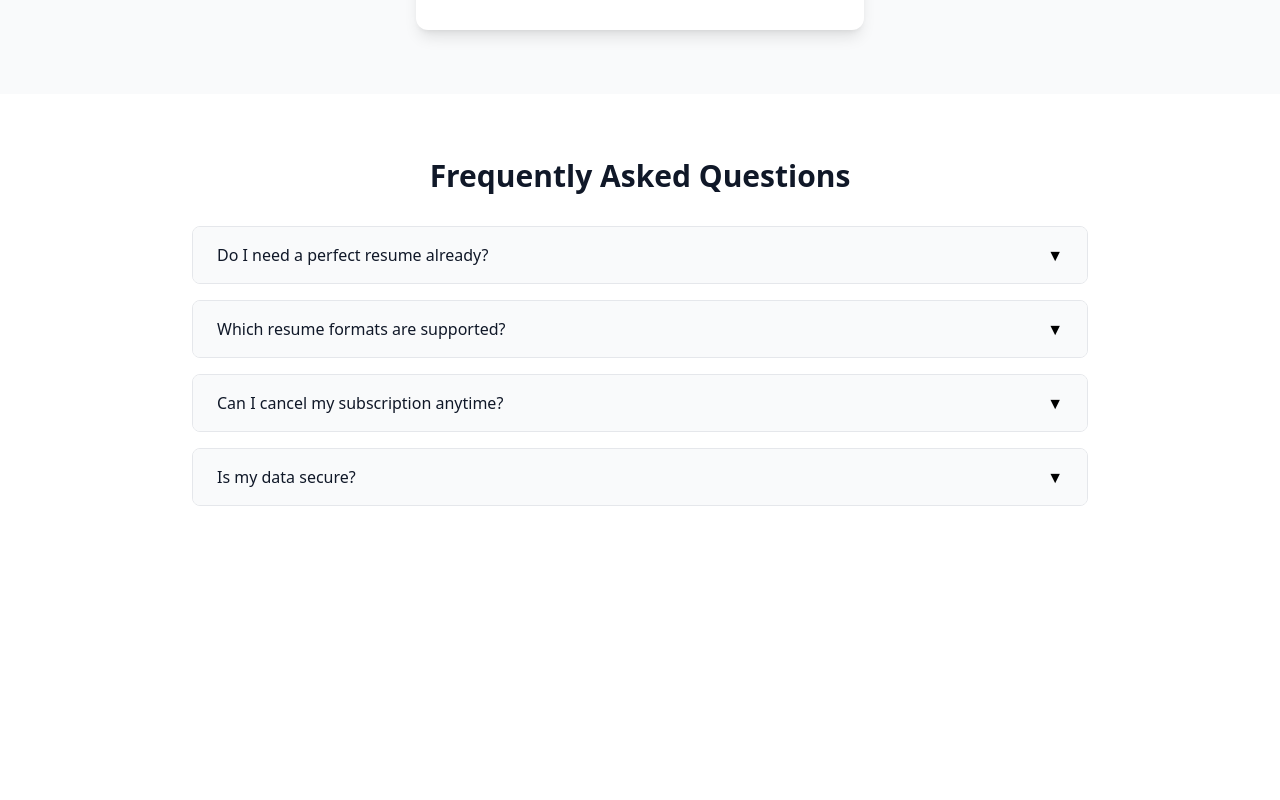
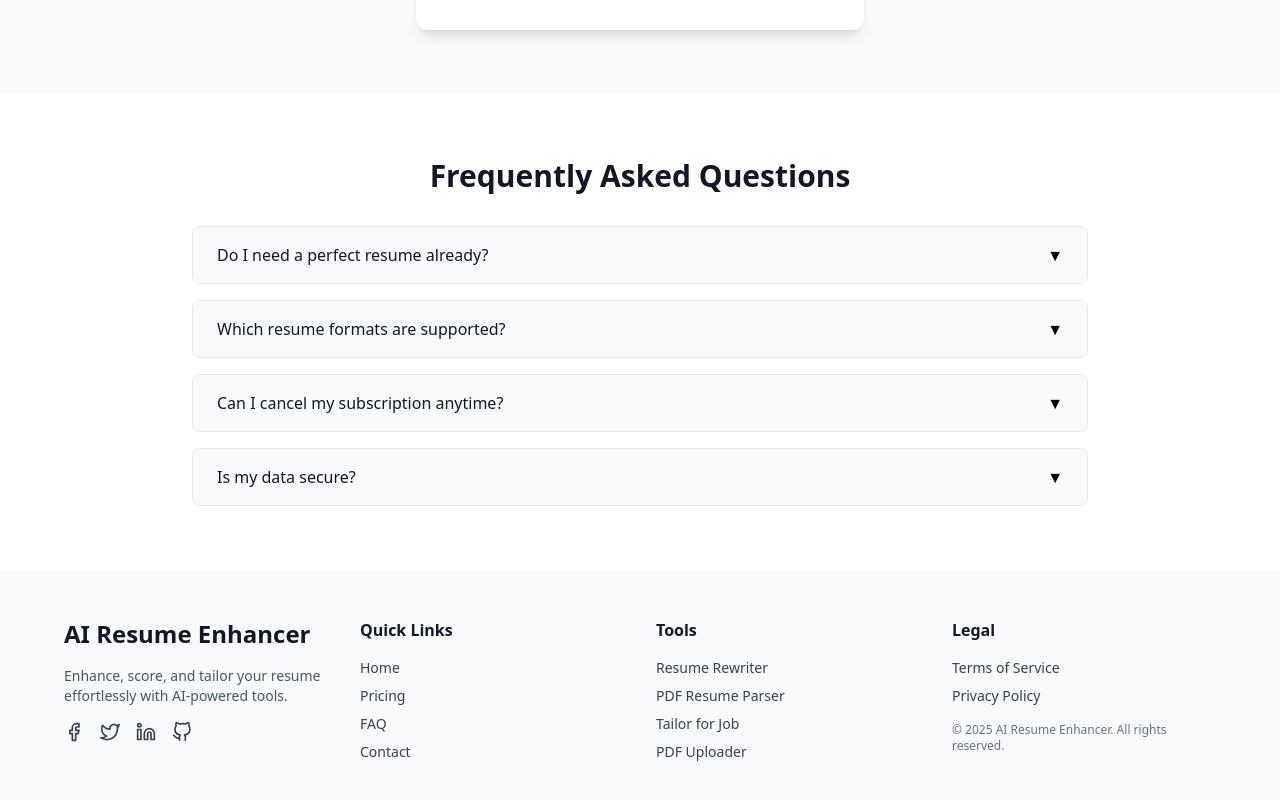
Before and after one commit to Codeprince001/ai-resume-builder, a Next.js app: page / in a window 1280 px wide. Shown: the part 3468-4268 px from the top of the page. Before the commit the page ends 4134 px from the top, so only its background shows below. Built offline with nearby package versions, Linux system fonts and the light colour scheme.

Commit message:
create Footer component

```diff
--- a/app/page.tsx
+++ b/app/page.tsx
@@ -1,6 +1,7 @@
 'use client';
 
 import { FAQSection } from '@/components/FAQ';
+import { Footer } from '@/components/Footer';
 import Hero from '@/components/Hero';
 import { GetItOnMobile } from '@/components/MobileApp';
 import Navbar from '@/components/Navbar';
@@ -28,6 +29,8 @@ export default function Home() {
 
       <FAQSection/>
 
+      <Footer/>
+
       <main className="flex flex-1 px-6 py-12 gap-12 max-w-7xl mx-auto flex-col md:flex-row">
         {/* Add grid + tools content here */}
       </main>
--- /dev/null
+++ b/components/Footer.tsx
@@ -0,0 +1,87 @@
+// components/Footer.tsx
+'use client';
+
+import Link from 'next/link';
+import { FiFacebook, FiTwitter, FiLinkedin, FiGithub } from 'react-icons/fi';
+import { TOOL_CATEGORIES } from '@/constants/toolsData';
+
+export const Footer = () => {
+  return (
+    <footer className="bg-gray-50 text-gray-700 py-12 px-6">
+      <div className="max-w-6xl mx-auto grid grid-cols-1 md:grid-cols-4 gap-8">
+
+        {/* Branding */}
+        <div className="space-y-4">
+          <h2 className="text-2xl font-bold text-gray-900">AI Resume Enhancer</h2>
+          <p className="text-gray-600 text-sm">
+            Enhance, score, and tailor your resume effortlessly with AI-powered tools.
+          </p>
+          <div className="flex space-x-4 mt-2">
+            <a href="#" aria-label="Facebook" className="hover:text-blue-600">
+              <FiFacebook size={20} />
+            </a>
+            <a href="#" aria-label="Twitter" className="hover:text-blue-600">
+              <FiTwitter size={20} />
+            </a>
+            <a href="#" aria-label="LinkedIn" className="hover:text-blue-600">
+              <FiLinkedin size={20} />
+            </a>
+            <a href="#" aria-label="GitHub" className="hover:text-blue-600">
+              <FiGithub size={20} />
+            </a>
+          </div>
+        </div>
+
+        {/* Quick Links */}
+        <div>
+          <h3 className="font-semibold mb-4 text-gray-900">Quick Links</h3>
+          <ul className="space-y-2 text-sm">
+            <li>
+              <Link href="/" className="hover:text-blue-600">Home</Link>
+            </li>
+            <li>
+              <Link href="/pricing" className="hover:text-blue-600">Pricing</Link>
+            </li>
+            <li>
+              <Link href="/faq" className="hover:text-blue-600">FAQ</Link>
+            </li>
+            <li>
+              <Link href="/contact" className="hover:text-blue-600">Contact</Link>
+            </li>
+          </ul>
+        </div>
+
+        {/* Tools Links */}
+        <div>
+          <h3 className="font-semibold mb-4 text-gray-900">Tools</h3>
+          <ul className="space-y-2 text-sm">
+            {TOOL_CATEGORIES.map((category) =>
+              category.tools.map((tool) => (
+                <li key={tool.name}>
+                  <Link href={tool.href} className="hover:text-blue-600">
+                    {tool.name}
+                  </Link>
+                </li>
+              ))
+            )}
+          </ul>
+        </div>
+
+        {/* Legal / Subscribe */}
+        <div className="space-y-4">
+          <h3 className="font-semibold mb-4 text-gray-900">Legal</h3>
+          <ul className="space-y-2 text-sm">
+            <li>
+              <Link href="/terms" className="hover:text-blue-600">Terms of Service</Link>
+            </li>
+            <li>
+              <Link href="/privacy" className="hover:text-blue-600">Privacy Policy</Link>
+            </li>
+          </ul>
+          <p className="text-xs text-gray-500 mt-4">&copy; {new Date().getFullYear()} AI Resume Enhancer. All rights reserved.</p>
+        </div>
+
+      </div>
+    </footer>
+  );
+};
```
